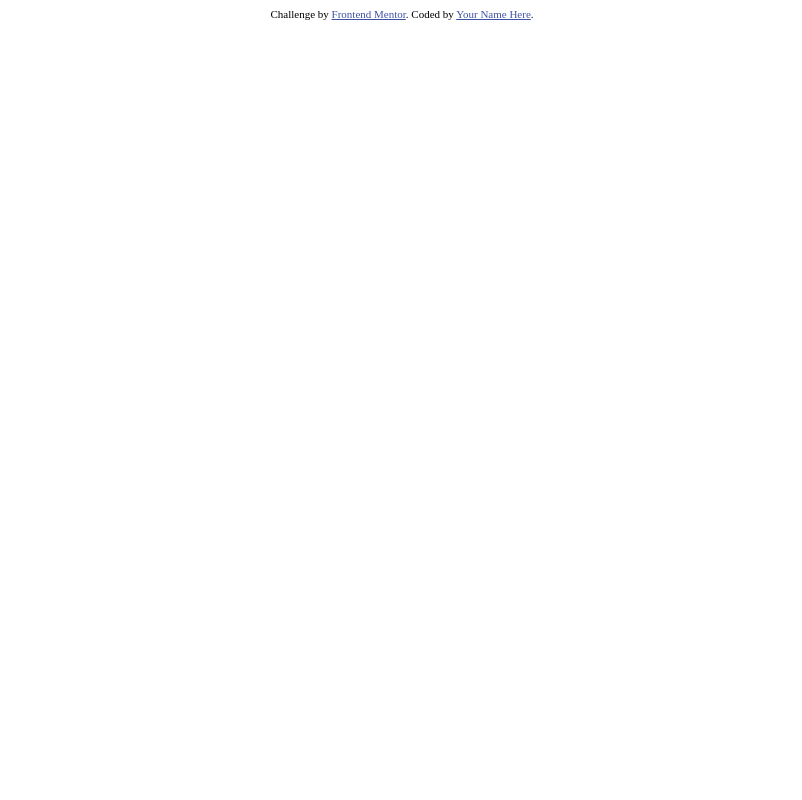
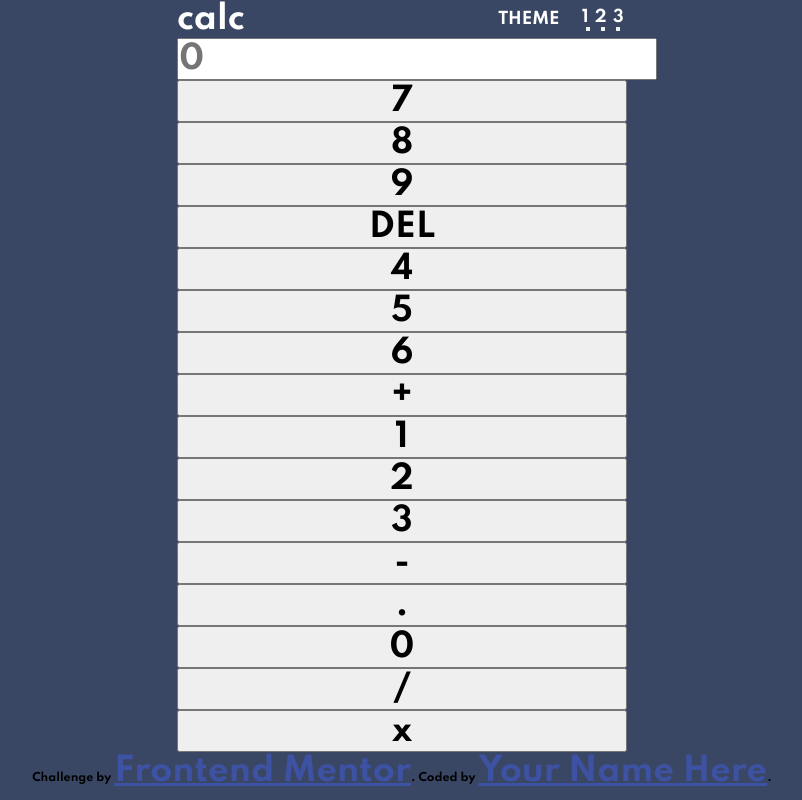
Before and after one commit to arthsabino/Calculator-App, a plain HTML site: page index.html in a window 1280 px wide. Shown: the whole page, without its empty margins (238-1040 px from the left). Drawn offline with Linux system fonts and the light colour scheme.

Commit message:
Create HTML elements and initial design

```diff
--- a/index.html
+++ b/index.html
@@ -5,6 +5,7 @@
     <meta name="viewport" content="width=device-width, initial-scale=1.0"> <!-- displays site properly based on user's device -->
 
     <link rel="icon" type="image/png" sizes="32x32" href="./images/favicon-32x32.png">
+    <link rel="stylesheet" href="style.css">
 
     <title>Frontend Mentor | Calculator app</title>
 
@@ -15,12 +16,50 @@
     </style>
   </head>
   <body>
-
-
-
+    <div class="container calculator-container">
+      <div class="label-container flex-container">
+        <span>calc</span>
+        <div class="theme-container flex-container">
+          <span>theme</span>
+          <div class="theme-buttons-container">
+            <div class="theme-number-container flex-container">
+              <span class="theme-items">1</span>
+              <span class="theme-items">2</span>
+              <span class="theme-items">3</span>
+            </div>
+            <div class="theme-number-container flex-container">
+              <button type="button" class="btn btn-theme theme-items" value="1"></button>
+              <button type="button" class="btn btn-theme theme-items" value="2"></button>
+              <button type="button" class="btn btn-theme theme-items" value="3"></button>
+            </div>
+          </div>
+        </div>
+      </div>
+      <div class="input-container">
+        <input type="number" placeholder="0">
+      </div>
+      <div class="operation-container grid-container">
+        <button class="btn btn-calc-input btn-number" data-value="7">7</button>
+        <button class="btn btn-calc-input btn-number" data-value="8">8</button>
+        <button class="btn btn-calc-input btn-number" data-value="9">9</button>
+        <button class="btn btn-calc-op btn-del" data-value="del">DEL</button>
+        <button class="btn btn-calc-input btn-number" data-value="4">4</button>
+        <button class="btn btn-calc-input btn-number" data-value="5">5</button>
+        <button class="btn btn-calc-input btn-number" data-value="6">6</button>
+        <button class="btn btn-calc-op btn-add" data-value="+">+</button>
+        <button class="btn btn-calc-input btn-number" data-value="1">1</button>
+        <button class="btn btn-calc-input btn-number" data-value="2">2</button>
+        <button class="btn btn-calc-input btn-number" data-value="3">3</button>
+        <button class="btn btn-calc-op btn-minus" data-value="-">-</button>
+        <button class="btn btn-calc-op btn-dot" data-value=".">.</button>
+        <button class="btn btn-calc-input btn-number" data-value="0">0</button>
+        <button class="btn btn-calc-op btn-div" data-value="/">/</button>
+        <button class="btn btn-calc-op btn-multiply" data-value="x">x</button>
+      </div>
+    </div>
     <div class="attribution">
       Challenge by <a href="https://www.frontendmentor.io?ref=challenge" target="_blank">Frontend Mentor</a>.
-    Coded by <a href="#">Your Name Here</a>.
+      Coded by <a href="https://github.com/arthsabino/">Your Name Here</a>.
     </div>
   </body>
 </html>
--- /dev/null
+++ b/style.css
@@ -0,0 +1,77 @@
+@import url('https://fonts.googleapis.com/css2?family=Spartan:wght@700&display=swap');
+
+:root {
+    --main-bg1: hsl(222, 26%, 31%);
+    --toggle-bg1: hsl(223, 31%, 20%);
+    --screen-bg1: hsl(224, 36%, 15%);
+    --key-bg1: hsl(225, 21%, 49%);
+    --key-shadow1: hsl(224, 28%, 35%);
+    --key-bg-red1: hsl(6, 63%, 50%);
+    --key-bg-dark-red1: hsl(6, 70%, 34%);
+    --key-bg-orange1: hsl(30, 25%, 89%);
+    --key-shadow-orange1: hsl(28, 16%, 65%);
+    --text1: hsl(221, 14%, 31%);
+}
+
+* {
+    margin: 0;
+    padding: 0;
+    box-sizing: border-box;
+    font-family: 'Spartan', sans-serif;
+    font-size: 32px;
+}
+
+body {
+    background-color: var(--main-bg1);
+}
+
+.container {
+    margin: 0 auto;
+    height: auto;
+}
+
+.calculator-container {
+    width: 450px;
+}
+
+.flex-container {
+    display: flex;
+    align-items: center;
+}
+
+.grid-container {
+    display: grid;
+}
+
+.label-container span{
+    color: #fff;
+}
+
+.label-container > span:first-child {
+    flex-grow: 1;
+}
+
+.theme-container {
+    text-transform: uppercase;
+}
+
+.theme-container span,
+.theme-container button {
+    font-size: 0.5em;
+}
+
+.theme-buttons-container {
+    padding-left: 0.6em;
+}
+
+.theme-number-container {
+    justify-content: space-evenly;
+}
+
+.theme-items {
+    margin: 0 0.2em;
+}
+
+.btn {
+    vertical-align: middle;
+}
```
Lines whose indentation alone changed are shown as unchanged.
